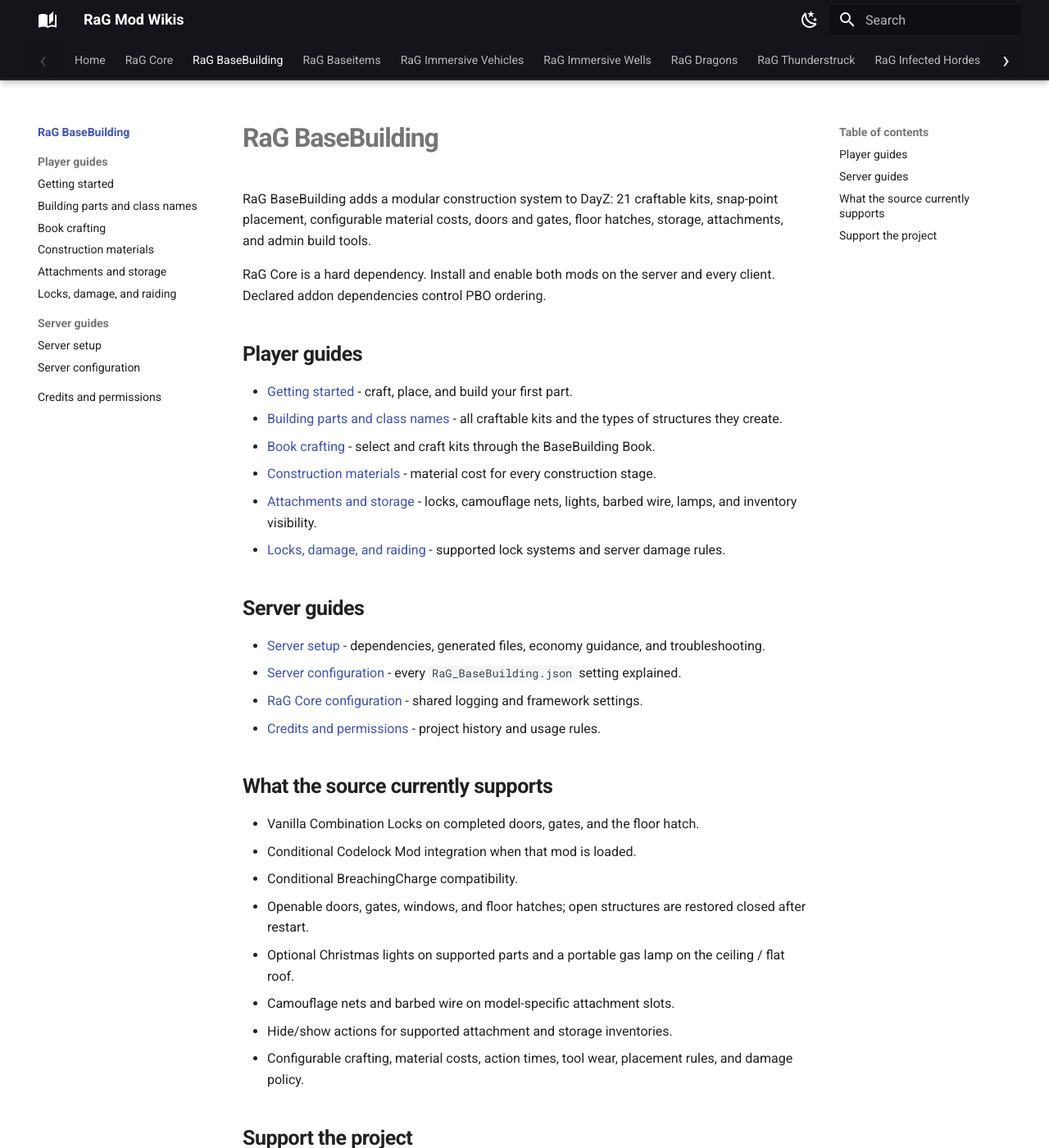
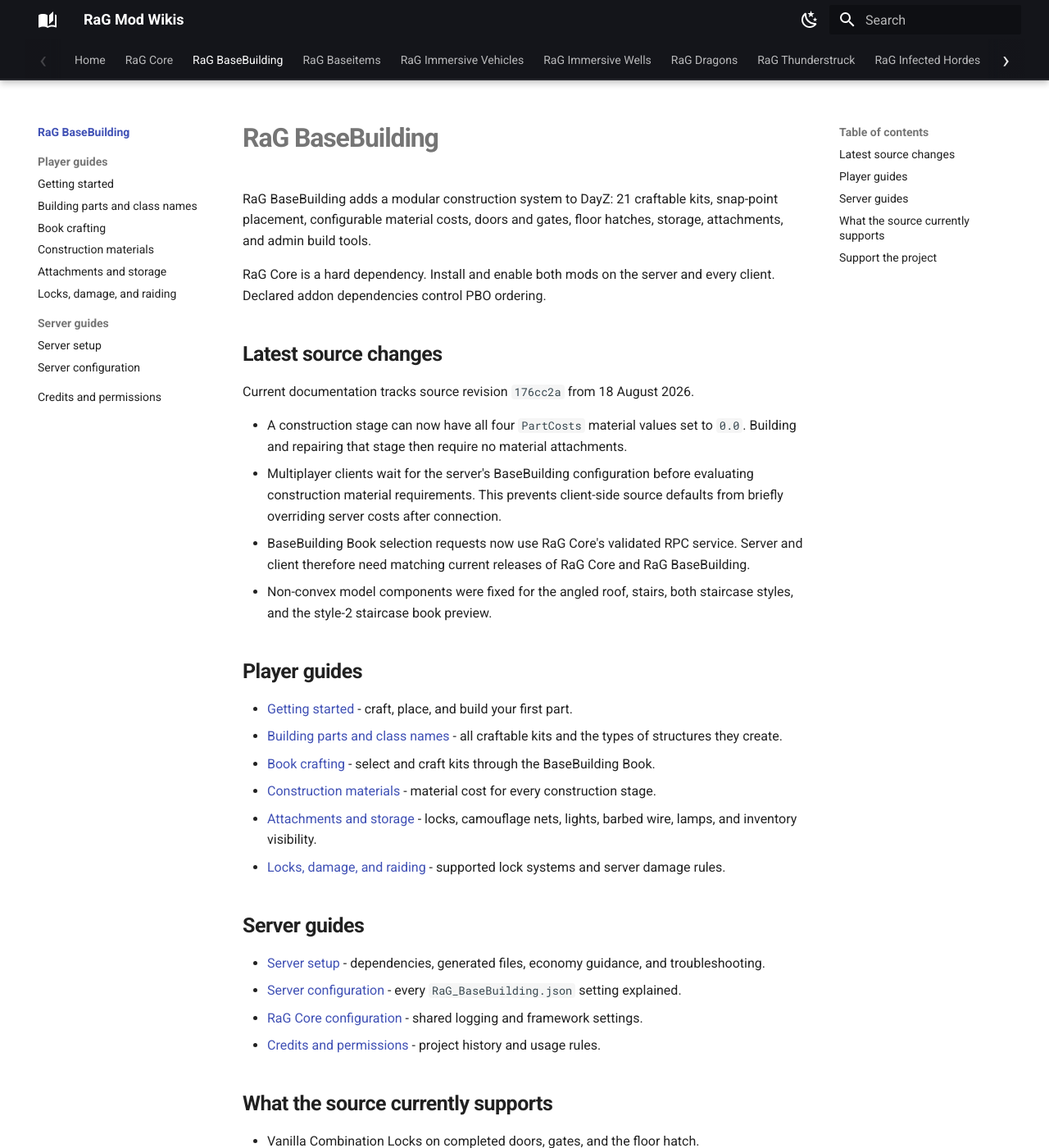
Before and after one commit to Tyson89/RaG-Mod-Wikis, an MkDocs documentation site: the page built from docs/mods/basebuilding/index.md, in a window 1280 px wide and 1400 px high. Shown: the whole window at 82% size. Built offline with MkDocs 1.6.1 and Material for MkDocs 9.7.7, drawn with Linux system fonts in a browser that asks for light colours; some of the changed text lies outside the part shown.

Commit message:
Update BaseBuilding wiki for latest source

```diff
--- a/docs/mods/basebuilding/index.md
+++ b/docs/mods/basebuilding/index.md
@@ -3,6 +3,15 @@
 RaG BaseBuilding adds a modular construction system to DayZ: 21 craftable kits, snap-point placement, configurable material costs, doors and gates, floor hatches, storage, attachments, and admin build tools.
 
 RaG Core is a hard dependency. Install and enable both mods on the server and every client. Declared addon dependencies control PBO ordering.
+
+## Latest source changes
+
+Current documentation tracks source revision `176cc2a` from 18 August 2026.
+
+- A construction stage can now have all four `PartCosts` material values set to `0.0`. Building and repairing that stage then require no material attachments.
+- Multiplayer clients wait for the server's BaseBuilding configuration before evaluating construction material requirements. This prevents client-side source defaults from briefly overriding server costs after connection.
+- BaseBuilding Book selection requests now use RaG Core's validated RPC service. Server and client therefore need matching current releases of RaG Core and RaG BaseBuilding.
+- Non-convex model components were fixed for the angled roof, stairs, both staircase styles, and the style-2 staircase book preview.
 
 ## Player guides
 
@@ -29,7 +38,7 @@
 - Optional Christmas lights on supported parts and a portable gas lamp on the ceiling / flat roof.
 - Camouflage nets and barbed wire on model-specific attachment slots.
 - Hide/show actions for supported attachment and storage inventories.
-- Configurable crafting, material costs, action times, tool wear, placement rules, and damage policy.
+- Configurable crafting, material costs including material-free stages, action times, tool wear, placement rules, and damage policy.
 
 
 ## Support the project
```
Also changed, not shown: docs/mods/basebuilding/book-crafting.md (+2 -0 lines), docs/mods/basebuilding/construction-materials.md (+6 -0 lines), docs/mods/basebuilding/getting-started.md (+3 -1 lines), docs/mods/basebuilding/server-configuration.md (+4 -2 lines), docs/mods/basebuilding/server-setup.md (+4 -2 lines).
